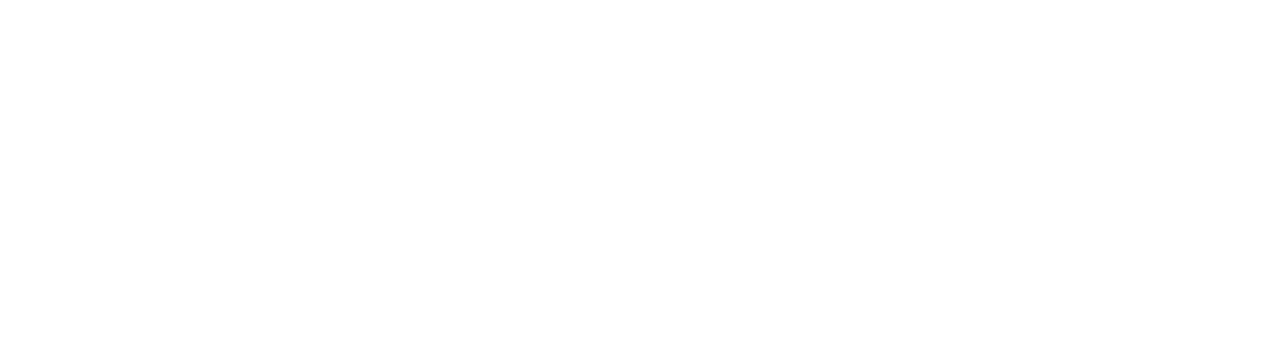
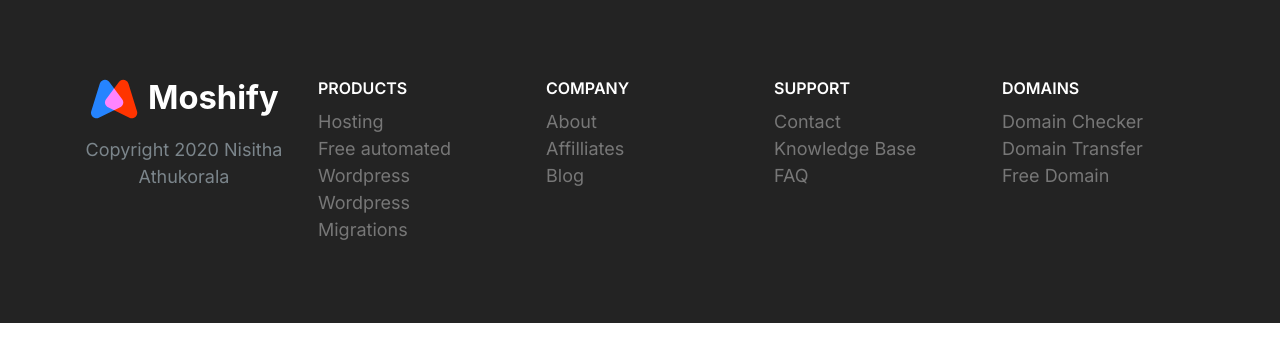
Before and after one commit to nisitha-ucsc/zeda, a plain HTML site: page index.html in a window 1280 px wide. Drawn offline with Linux system fonts and the light colour scheme.

Commit message:
footer buil

```diff
--- a/css/style.css
+++ b/css/style.css
@@ -600,6 +600,10 @@ a {
   font-size: 3rem;
 }
 
+.collapsible__heading--uppercase .collapsible__heading {
+  text-transform: uppercase;
+}
+
 .collapsible_chevron {
   transform: rotate(-90deg);
   transition: transform 0.3s;
@@ -644,6 +648,12 @@ a {
 .block--dark h1,
 .block--dark h2,
 .block--dark h3 {
+  color: #fff;
+}
+
+.block--light-grey h1,
+.block--light-grey h2,
+.block--light-grey h3 {
   color: #fff;
 }
 
@@ -834,3 +844,81 @@ a {
     max-width: 700px;
   }
 }
+
+/* Footer */
+
+.footer {
+  background: #232323;
+}
+
+.footer a {
+  color: #777;
+  transition: color 0.3s;
+}
+
+.footer a:hover {
+  color: #fff;
+}
+
+.footer__section {
+  padding: 2rem;
+  border-bottom: 1px solid #393939;
+}
+
+.footer__section .list {
+  margin: 0;
+}
+
+.footer__heading {
+  text-transform: uppercase;
+  font-weight: 600;
+}
+
+.footer__brand {
+  margin-top: 5rem;
+  text-align: center;
+}
+
+.footer__brand img {
+  /* TODO:  Consider refactoring this and applying it to all images*/
+  width: 100%;
+  max-width: 230px;
+}
+
+.footer_copyright {
+  font-size: 2.1rem;
+  color: #fff;
+  opacity: 0.3;
+}
+
+@media screen and (min-width: 768px) {
+  .footer__sections {
+    grid-template-columns: repeat(auto-fit, minmax(10rem, 1fr));
+  }
+
+  .footer .collapsible_chevron {
+    display: none;
+  }
+
+  .footer .collapsible__content {
+    opacity: 1;
+    max-height: 100%;
+  }
+
+  .footer__brand {
+    order: -1;
+    margin-top: 1rem;
+  }
+
+  .footer_copyright {
+    font-size: 1.5rem;
+  }
+
+  .footer__section {
+    border: 0;
+  }
+
+  .footer__heading {
+    font-size: 1.6rem;
+  }
+}
--- a/index.html
+++ b/index.html
@@ -14,7 +14,76 @@
     <title>Document</title>
 </head>
 <body>
+    <footer class="block block--dark footer">
+        <div class="container grid footer__sections">
+            <section class="collapsible collapsible--expanded footer__section">
+                <header class="collapsible__header">
+                    <h2 class="collapsible__heading footer__heading">products</h2>
+                        <svg class="icon icon--white collapsible_chevron">
+                            <use xlink:href="images/sprite.svg#chevron"></use>
+                        </svg>
+                </header>
+                <div class="collapsible__content">
+                    <ul class="list">
+                        <li><a>Hosting</a></li>
+                        <li><a>Free automated Wordpress</a></li>
+                        <li><a>Wordpress</a></li>
+                        <li><a>Migrations</a></li>
 
+                    </ul>
+                </div>
+            </section>
+            <section class="collapsible footer__section">
+                <header class="collapsible__header">
+                    <h2 class="collapsible__heading footer__heading">Company</h2>
+                        <svg class="icon icon--white collapsible_chevron">
+                            <use xlink:href="images/sprite.svg#chevron"></use>
+                        </svg>
+                </header>
+                <div class="collapsible__content">
+                    <ul class="list">
+                        <li><a>About</a></li>
+                        <li><a>Affilliates</a></li>
+                        <li><a>Blog</a></li>
+                    </ul>
+                </div>
+            </section>
+            <section class="collapsible footer__section">
+                <header class="collapsible__header">
+                    <h2 class="collapsible__heading footer__heading">Support</h2>
+                        <svg class="icon icon--white collapsible_chevron">
+                            <use xlink:href="images/sprite.svg#chevron"></use>
+                        </svg>
+                </header>
+                <div class="collapsible__content">
+                    <ul class="list">
+                        <li><a>Contact</a></li>
+                        <li><a>Knowledge Base</a></li>
+                        <li><a>FAQ</a></li>
+                    </ul>
+                </div>
+            </section>
+            <section class="collapsible footer__section">
+                <header class="collapsible__header">
+                    <h2 class="collapsible__heading footer__heading">Domains</h2>
+                        <svg class="icon icon--white collapsible_chevron">
+                            <use xlink:href="images/sprite.svg#chevron"></use>
+                        </svg>
+                </header>
+                <div class="collapsible__content">
+                    <ul class="list">
+                        <li><a>Domain Checker</a></li>
+                        <li><a>Domain Transfer</a></li>
+                        <li><a>Free Domain</a></li>
+                    </ul>
+                </div>
+            </section>
+            <section class="footer__brand">
+                <img src="images/logo.svg">
+                <p class="footer__copyright">Copyright 2020 Nisitha Athukorala</p>
+            </section>
+        </div>
+    </footer>
 
     <script src="js/main.js"></script>
 </body>
```
Also changed, not shown: components/footer.html (added, +70 -0 lines), components/testimonial.html (+2 -1 lines), images/logo.png (added).
